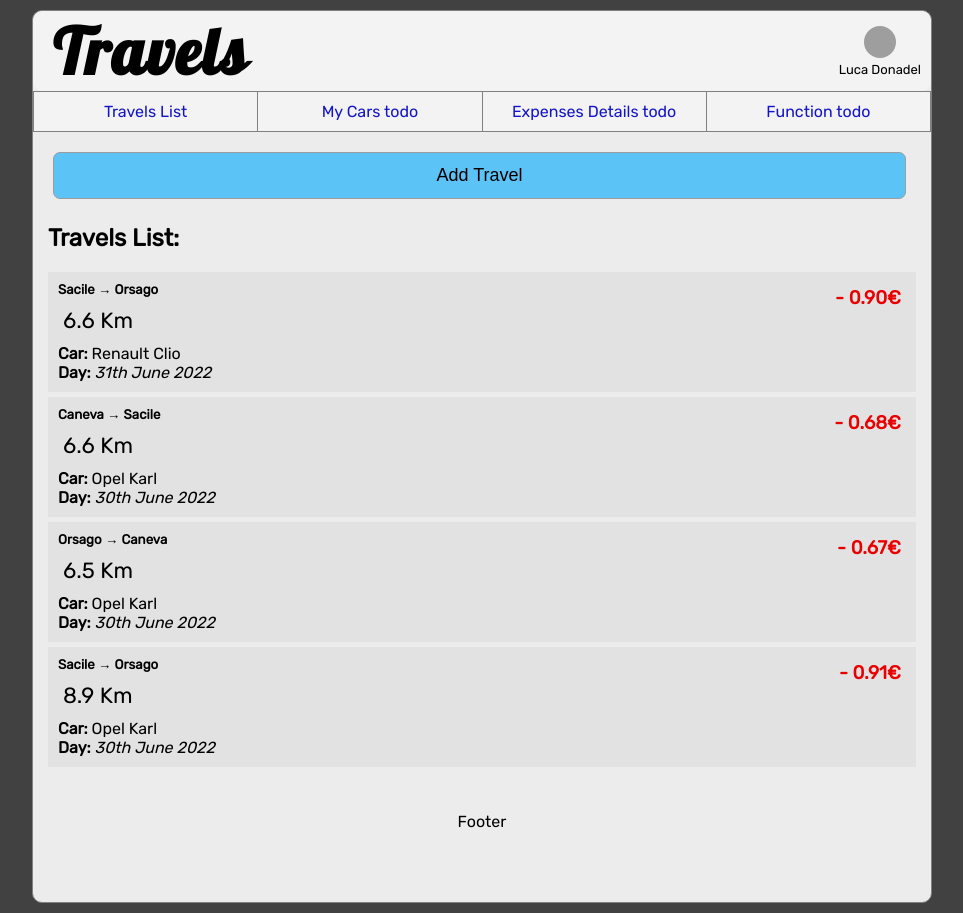
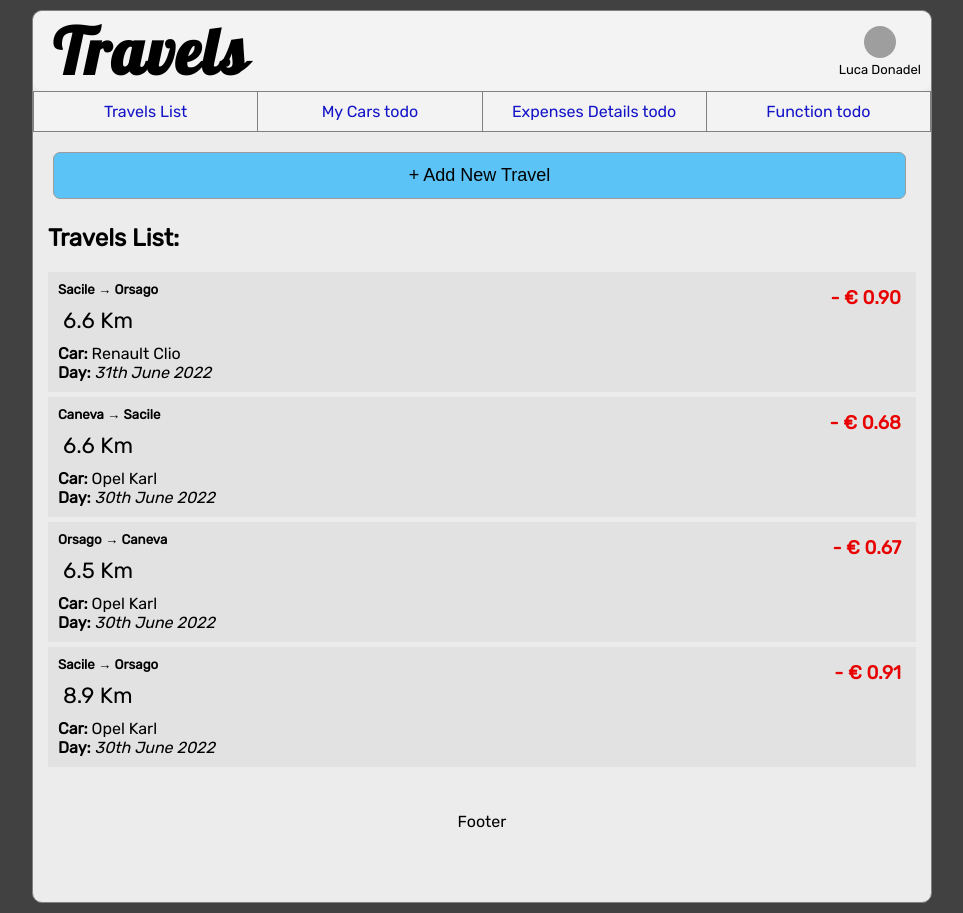
Before and after one commit to iLukez/react-travels-tracker, a React (Create React App) app: page / in a window 1280 px wide. Shown: the whole page, without its empty margins (158-1121 px from the left). Built offline with nearby package versions, Linux system fonts and the light colour scheme; grey boxes are pictures that could not be loaded.

Commit message:
add button changes based on input

```diff
--- a/src/App.js
+++ b/src/App.js
@@ -15,9 +15,11 @@ function App() {
     age: 17
   });
 
+  const [addTravel, setAddTravel] = useState(false);
+
   const [travels, setTravels] = useState([
     {
-      id: 1,
+      key: 1,
       startingPoint: 'Sacile',
       endingPoint: 'Orsago',
       distance: 8.9,
@@ -25,7 +27,7 @@ function App() {
       date: '30th June 2022'
     },
     {
-      ite: 2,
+      key: 2,
       startingPoint: 'Orsago',
       endingPoint: 'Caneva',
       distance: 6.5,
@@ -33,7 +35,7 @@ function App() {
       date: '30th June 2022'
     },
     {
-      id: 3,
+      key: 3,
       startingPoint: 'Caneva',
       endingPoint: 'Sacile',
       distance: 6.6,
@@ -41,7 +43,7 @@ function App() {
       date: '30th June 2022'
     },
     {
-      id: 4,
+      key: 4,
       startingPoint: 'Sacile',
       endingPoint: 'Orsago',
       distance: 6.6,
@@ -49,12 +51,14 @@ function App() {
       date: '31th June 2022'
     }])
 
+  const changeAddState = (addTravel) => !addTravel
+
   return (
     <Router>
       <div className="container">
         <Header user={user}/>
         <Nav />
-        <Button text='Add Travel' color='#5cc3f7'/>
+        <Button text={addTravel ? '- Delete Current Task' : '+ Add New Travel'} color={addTravel ? '#db3535' :'#5cc3f7'} onAddTravel={() => setAddTravel(!addTravel)}/>
         <Routes>
           <Route path="/" element={<Travels  travels={travels}/>} />
         </Routes>
--- a/src/components/Button.js
+++ b/src/components/Button.js
@@ -1,8 +1,8 @@
 import React from 'react'
 
-const Button = ({text, color}) => {
+const Button = ({text, color, onAddTravel}) => {
   return (
-    <button id='addTravelButton' style={{backgroundColor: color}}> {text} </button>
+    <button id='addTravelButton' style={{backgroundColor: color}} onClick={onAddTravel}> {text} </button>
   )
 }
 
--- a/src/components/Travel.js
+++ b/src/components/Travel.js
@@ -22,7 +22,7 @@ const Travel = ({travel, carsList, gasCostPerLiter}) => {
         <p className='travel-date'><b>Day:</b> <i>{travel.date}</i></p>
       </div>
       <div className='travel-cost'>
-        <h3>- {findTravelCost(travel.car, carsList, gasCostPerLiter, travel.distance)}€</h3>
+        <h3>- € {findTravelCost(travel.car, carsList, gasCostPerLiter, travel.distance)}</h3>
       </div>
     </div>
   )
--- a/src/components/Travels.js
+++ b/src/components/Travels.js
@@ -21,7 +21,7 @@ const Travels = ({travels}) => {
       <h2>Travels List:</h2>
       <div className='travels'>
         {travels.map((travel) => (
-          <Travel key={travel.id} travel={travel} carsList={carsList} gasCostPerLiter={gasCostPerLiter} />
+          <Travel key={travel.key} travel={travel} carsList={carsList} gasCostPerLiter={gasCostPerLiter} />
         ))}
       </div>
     </div>
```
